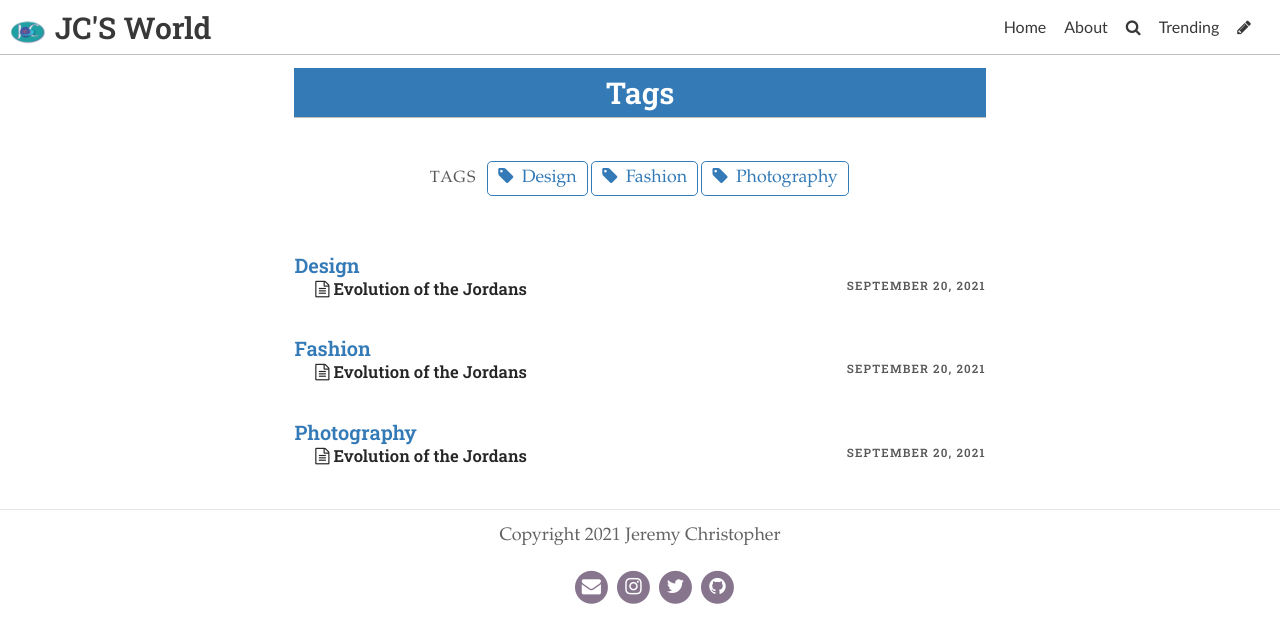
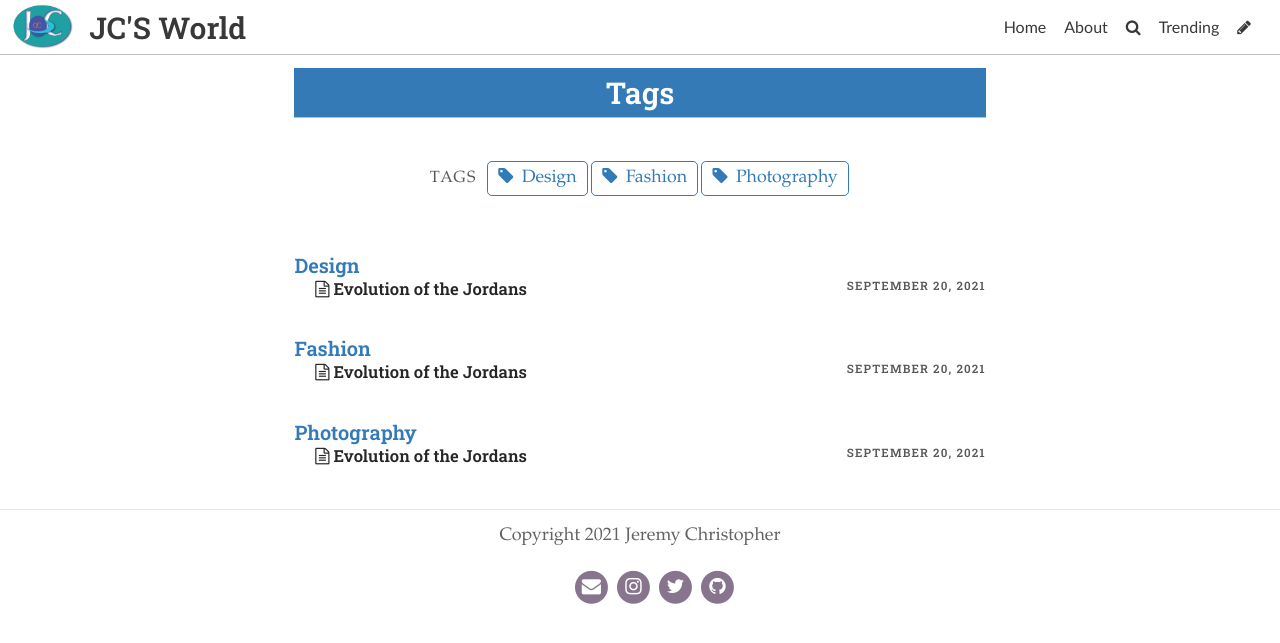
Before and after one commit to JEREMY-0/JC01, a Jekyll site: the page built from pages/tags.md, in a window 1280 px wide. Shown: the top 643 px of the page. Built offline with Jekyll 4.4.1, drawn with Linux system fonts in a browser that asks for light colours; some web fonts are replaced.

Commit message:
Update Settings “general”

```diff
--- a/_data/settings.yml
+++ b/_data/settings.yml
@@ -6,8 +6,8 @@ header_text: Welcome to JC'S World
 header_text_color: "#46d8d8"
 bannerheight: 20vmax
 navbarheight: 55px
-logo: ../uploads/artboard-1.png
-favicon: ../uploads/artboard-1.png
+logo: ../uploads/jc-1-01.png
+favicon: ../uploads/jc-1-01.png
 gridlayout: true
 fixednavbar: false
 upzoom: true
```
Also changed, not shown: uploads/jc-1-01.png (added).
